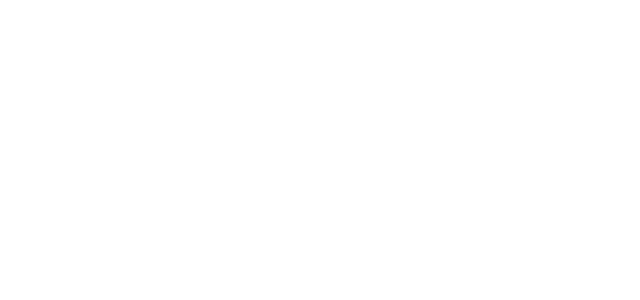
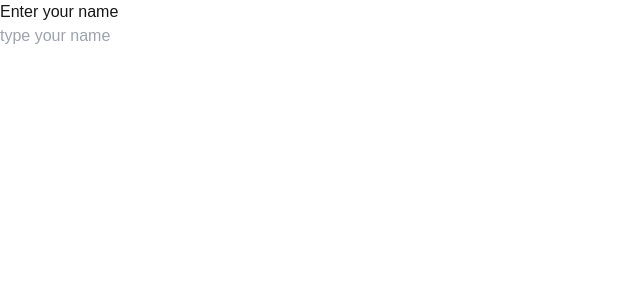
Before and after one commit to zlrkw11/nextjs, a Next.js app: page / in a window 1280 px wide. Shown: the top 300 px of the page, without its empty margins (0-640 px from the left). Built offline with nearby package versions, Linux system fonts and the light colour scheme.

Commit message:
form front end

```diff
--- a/src/app/page.tsx
+++ b/src/app/page.tsx
@@ -1,7 +1,12 @@
 export default function Home() {
   return (
-    <div className="grid grid-rows-[20px_1fr_20px] items-center justify-items-center min-h-screen p-8 pb-20 gap-16 sm:p-20 font-[family-name:var(--font-geist-sans)]">
-      <main className="flex flex-col gap-8 row-start-2 items-center sm:items-start"></main>
+    <div>
+      <div>
+        <h1>Enter your name</h1>
+      </div>
+      <form>
+        <input type="text" placeholder="type your name" />
+      </form>
     </div>
   );
 }
```
